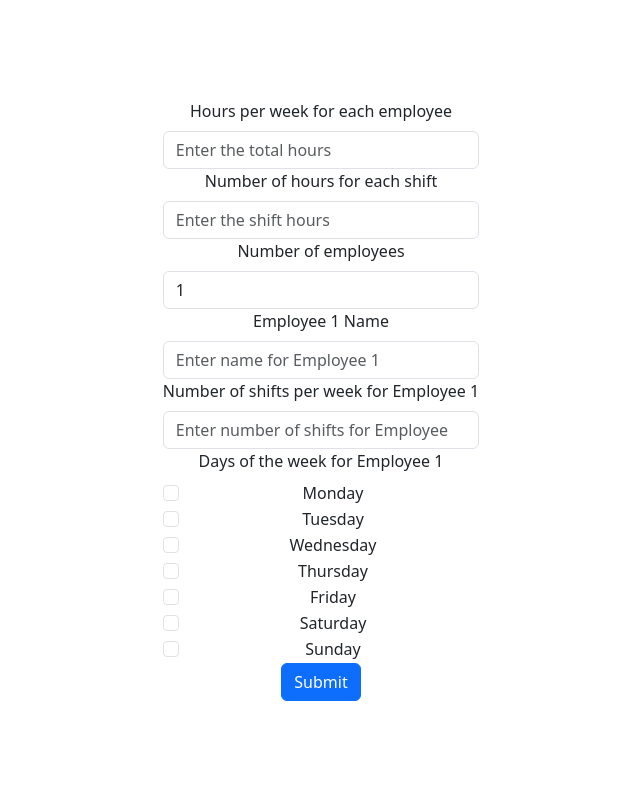
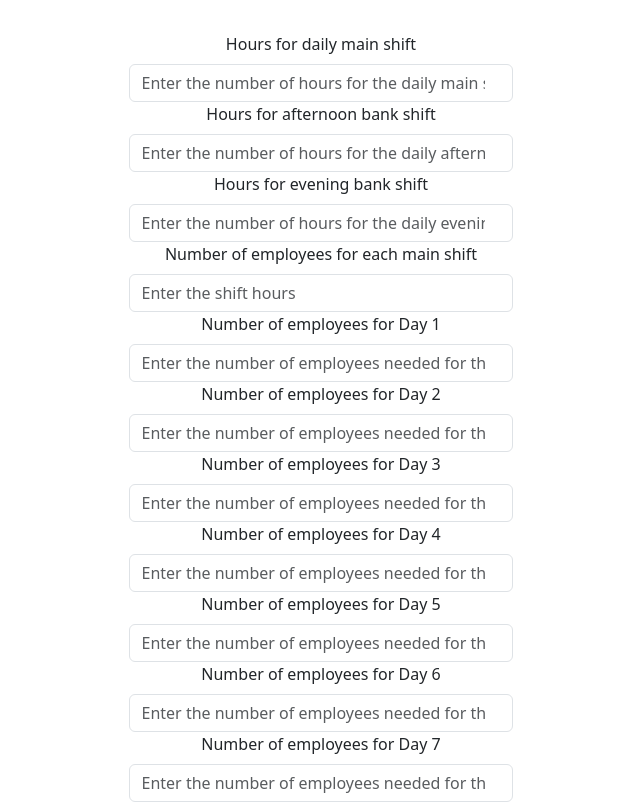
Before and after one commit to AnastasiaAdamoudi/EmployeeRoster, a React (Vite) app in the folder employee-roster/: page / in a window 1280 px wide. Shown: the top 802 px of the page, without its empty margins (319-959 px from the left). Built offline with nearby package versions, Linux system fonts and the light colour scheme.

Commit message:
Added more choices for the employee and shift data

```diff
--- a/employee-roster/src/components/form/form.jsx
+++ b/employee-roster/src/components/form/form.jsx
@@ -2,12 +2,31 @@ import { useState } from 'react';
 import { Form, Button } from 'react-bootstrap';
 
 function MyForm() {
-  const [numEmployees, setNumEmployees] = useState(1);
-  const [employeeData, setEmployeeData] = useState(Array(numEmployees).fill({ name: '', shifts: 0, days: {} }));
+  const [mainShiftHours, setMainShiftHours] = useState([]);
+  const [bankAftHours, setBankAftHours] = useState([]);
+  const [bankEveHours, setBankEveHours] = useState([]);
+  const [shiftData, setShiftData] = useState(Array(7).fill({ employeesMain: 0, employeesBankaAft: 0, employeesBankEve: 0, }));
+  const [employeesNumber, setEmployeesNumber] = useState(1);
+  const [employeeData, setEmployeeData] = useState(Array(employeesNumber).fill({ name: '', totalHours: 0, days: {} }));
 
-  const handleNumEmployeesChange = (event) => {
+  const handleMainShiftHoursChange = (event) => {
+    const value = parseInt(event.target.value, 13);
+    setMainShiftHours(value);
+  };
+
+  const handleBankAftHoursChange = (event) => {
+    const value = parseInt(event.target.value, 6);
+    setBankAftHours(value);
+  };
+
+  const handleBankEveHoursChange = (event) => {
+    const value = parseInt(event.target.value, 6);
+    setBankEveHours(value);
+  };
+
+  const handleEmployeesNumberChange = (event) => {
     const value = parseInt(event.target.value, 10);
-    setNumEmployees(value);
+    setEmployeesNumber(value);
   };
 
   const handleEmployeeDataChange = (index, field, value) => {
@@ -26,27 +45,77 @@ function MyForm() {
 
   return (
     <Form onSubmit={handleSubmit}>
-      <Form.Group controlId="formBasicTotalHours">
-        <Form.Label>Hours per week for each employee</Form.Label>
-        <Form.Control type="text" placeholder="Enter the total hours" />
+
+    {/* SHIFTS */}
+
+      <Form.Group controlId="formBasicMainShiftHours">
+        <Form.Label>Hours for daily main shift</Form.Label>
+        <Form.Control
+          type="number"
+          placeholder="Enter the number of hours for the daily main shift"
+          value={mainShiftHours}
+          onChange={handleMainShiftHoursChange}
+          />
       </Form.Group>
 
-      <Form.Group controlId="formBasicShiftHours">
-        <Form.Label>Number of hours for each shift</Form.Label>
-        <Form.Control type="password" placeholder="Enter the shift hours" />
+      <Form.Group controlId="formBasicBankAftHours">
+        <Form.Label>Hours for afternoon bank shift</Form.Label>
+        <Form.Control
+          type="number"
+          placeholder="Enter the number of hours for the daily afternoon bank shift"
+          value={bankAftHours}
+          onChange={handleBankAftHoursChange}
+          />
       </Form.Group>
 
-      <Form.Group controlId="formBasicEmployeeNumber">
-        <Form.Label>Number of employees</Form.Label>
+      <Form.Group controlId="formBasicBankEveHours">
+        <Form.Label>Hours for evening bank shift</Form.Label>
         <Form.Control
           type="number"
-          placeholder="Enter number of employees"
-          value={numEmployees}
-          onChange={handleNumEmployeesChange}
+          placeholder="Enter the number of hours for the daily evening bank shift"
+          value={bankEveHours}
+          onChange={handleBankEveHoursChange}
+          />
+      </Form.Group>
+
+      <Form.Group controlId="formBasicMainEmployees">
+        <Form.Label>Number of employees for each main shift</Form.Label>
+        <Form.Control
+          type="number"
+          placeholder="Enter the shift hours"
+          value=""
+          />
+      </Form.Group>
+
+     {Array.from({ length: 7 }).map((_, index) => (
+        <div key={index}>
+          <Form.Group controlId={`formBasicDay${index+1}MainHours`}>
+            <Form.Label>Number of employees for Day {index + 1}</Form.Label>
+            <Form.Control
+              type="number"
+              placeholder={`Enter the number of employees needed for the main shift of Day ${index + 1}`}
+              onChange={(event) =>
+                handleShiftDataChange(index, 'EmployeesMain', parseInt(event.target.value, 10))
+              }
+            />
+          </Form.Group>
+        </div>
+))}
+
+
+{/* EMPLOYEES */}
+
+      <Form.Group controlId="formBasicEmployeesNumber">
+        <Form.Label>Number of weekly employees</Form.Label>
+        <Form.Control
+          type="number"
+          placeholder="Enter the number of this week's working employees"
+          value={employeesNumber}
+          onChange={handleEmployeesNumberChange}
         />
       </Form.Group>
 
-{Array.from({ length: numEmployees }).map((_, index) => (
+{Array.from({ length: employeesNumber }).map((_, index) => (
   <div key={index}>
     <Form.Group controlId={`formBasicEmployeeName${index}`}>
       <Form.Label>Employee {index + 1} Name</Form.Label>
@@ -59,13 +128,13 @@ function MyForm() {
       />
     </Form.Group>
 
-    <Form.Group controlId={`formBasicEmployeeShifts${index}`}>
-      <Form.Label>Number of shifts per week for Employee {index + 1}</Form.Label>
+    <Form.Group controlId={`formBasicEmployeeHours${index}`}>
+      <Form.Label>Number of working hours per week for Employee {index + 1}</Form.Label>
       <Form.Control
         type="number"
-        placeholder={`Enter number of shifts for Employee ${index + 1}`}
+        placeholder={`Enter the number of hours Employee ${index + 1} is working this week`}
         onChange={(event) =>
-          handleEmployeeDataChange(index, 'shifts', parseInt(event.target.value, 10))
+          handleEmployeeDataChange(index, 'totalHours', parseInt(event.target.value, 10))
         }
       />
     </Form.Group>
```
